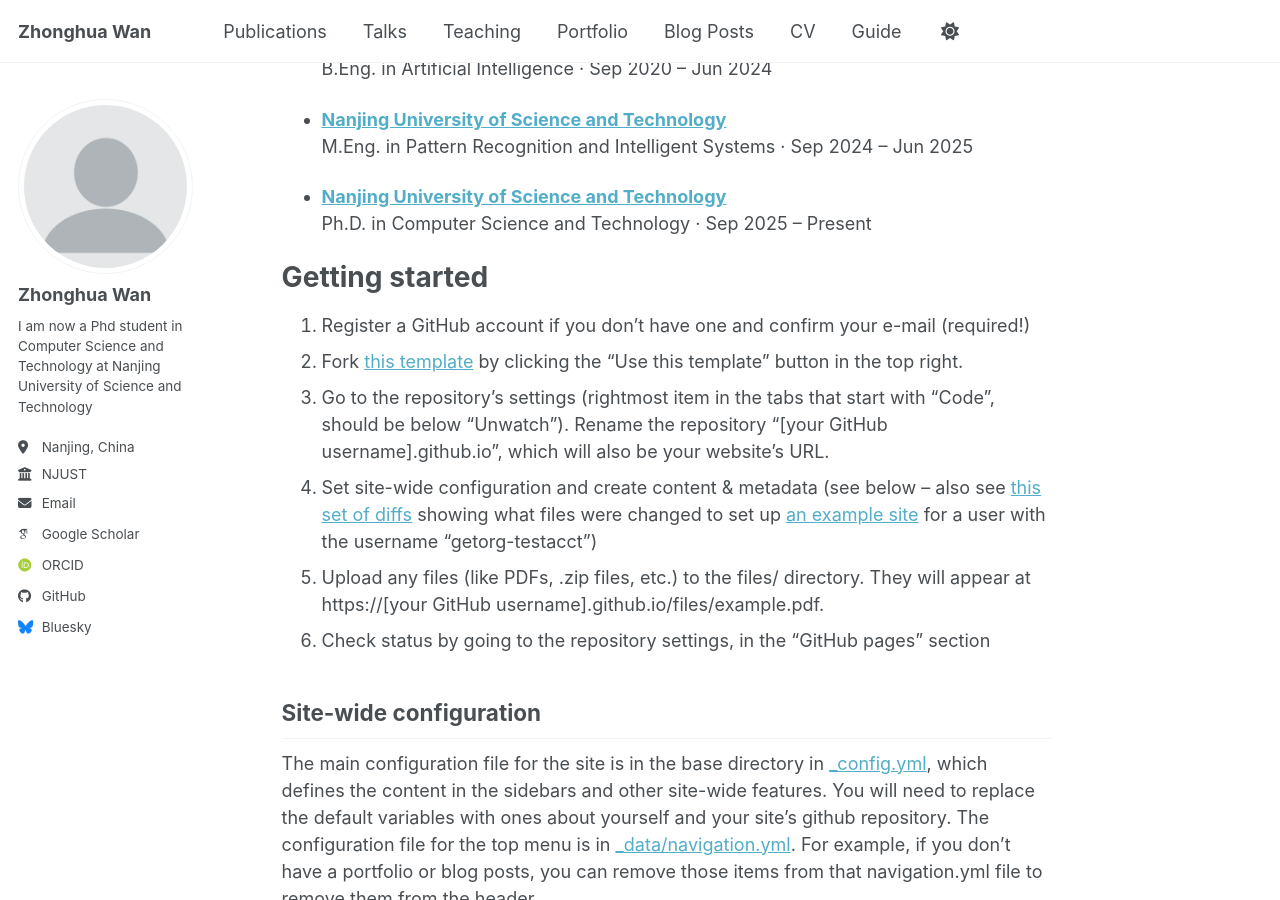
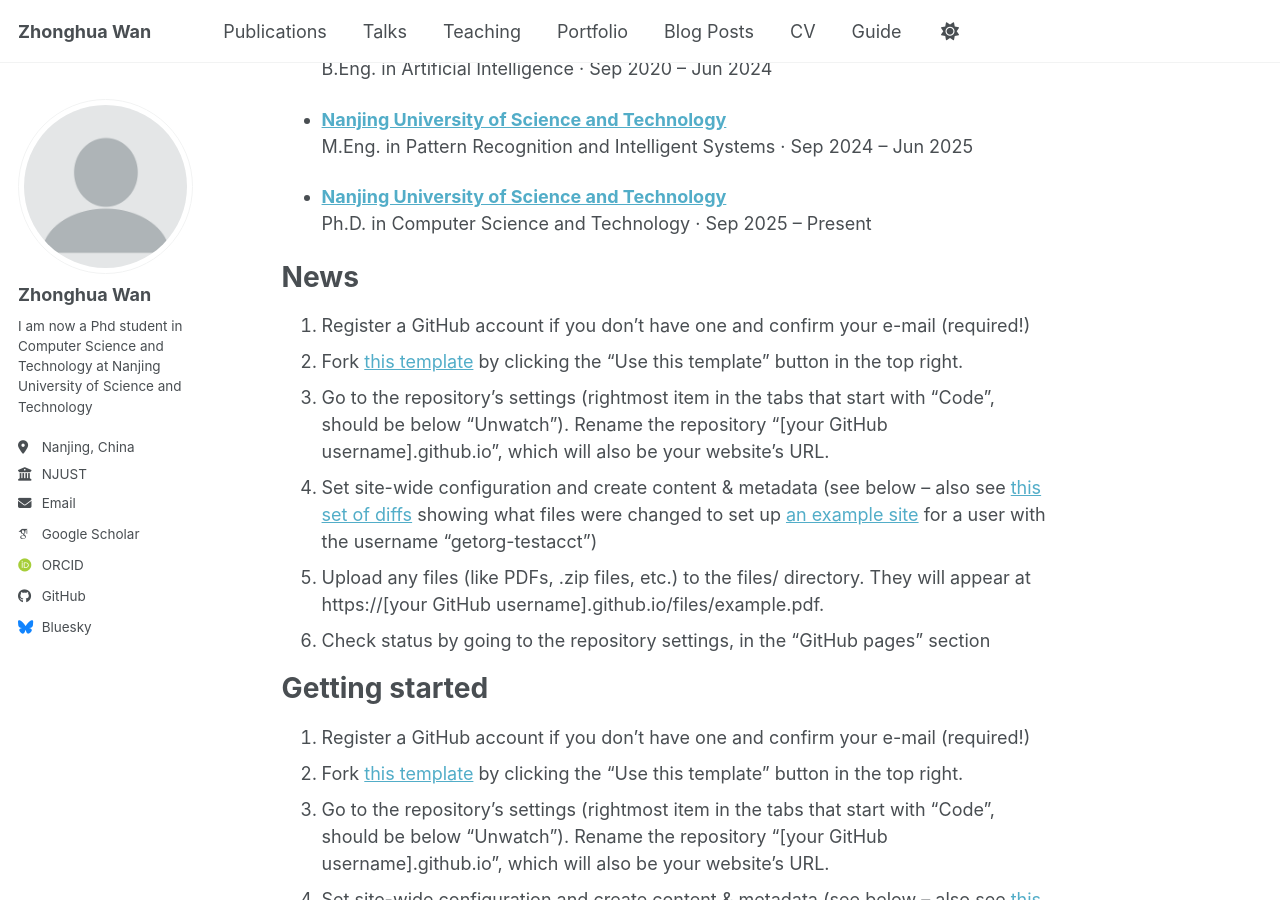
Before and after one commit to WanZhonghua/WanZhonghua.github.io, a Jekyll site: the page built from _pages/about.md, in a window 1280 px wide and 900 px high, scrolled down 323 px. Built offline with Jekyll 4.4.1, drawn with Linux system fonts in a browser that asks for light colours; some web fonts are replaced; a script bundle is joined from its source files by our own code; library files that are not in the unit come from our copies.

Commit message:
Update about.md

```diff
--- a/_pages/about.md
+++ b/_pages/about.md
@@ -20,6 +20,18 @@
 
 - **[Nanjing University of Science and Technology](https://www.njust.edu.cn/)**
   Ph.D. in Computer Science and Technology · Sep 2025 – Present
+
+
+
+News
+======
+1. Register a GitHub account if you don't have one and confirm your e-mail (required!)
+1. Fork [this template](https://github.com/academicpages/academicpages.github.io) by clicking the "Use this template" button in the top right.
+1. Go to the repository's settings (rightmost item in the tabs that start with "Code", should be below "Unwatch"). Rename the repository "[your GitHub username].github.io", which will also be your website's URL.
+1. Set site-wide configuration and create content & metadata (see below -- also see [this set of diffs](https://archive.is/3TPas) showing what files were changed to set up [an example site](https://getorg-testacct.github.io) for a user with the username "getorg-testacct")
+1. Upload any files (like PDFs, .zip files, etc.) to the files/ directory. They will appear at https://[your GitHub username].github.io/files/example.pdf.
+1. Check status by going to the repository settings, in the "GitHub pages" section
+
 
 
 Getting started
```
